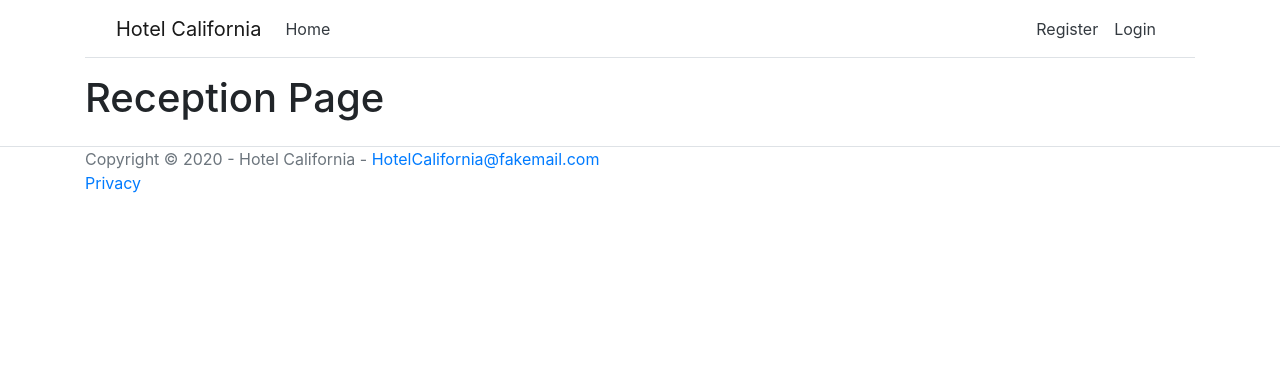
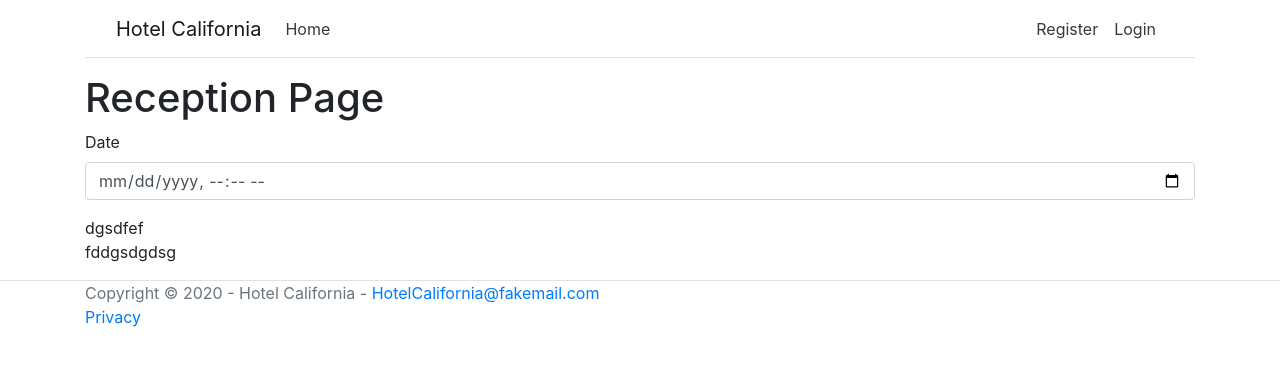
Before and after one commit to PRJ4-Gruppe-7/BreakfastWebAppV2, an ASP.NET Core app: page /Reception in a window 1280 px wide. Shown: the part 314-680 px from the top of the page. Run offline with ASP.NET Core 8, Linux system fonts and the light colour scheme; some libraries are stand-ins or nearby versions.

Commit message:
Added reception

```diff
--- a/Views/Reception/Index.cshtml
+++ b/Views/Reception/Index.cshtml
@@ -3,11 +3,42 @@
     ViewData["Title"] = "Reception Page";
 }
 
+
+
+<head>
     <script src="~/lib/jquery/dist/jquery.js"></script>
     <script src="~/lib/bootstrap/dist/js/bootstrap.js"></script>
+
+    <!-- Include Bootstrap Datepicker -->
+    <link rel="stylesheet" href="https://cdnjs.cloudflare.com/ajax/libs/bootstrap-datepicker/1.8.0/css/bootstrap-datepicker.min.css" />
+    <script src="https://cdnjs.cloudflare.com/ajax/libs/bootstrap-datepicker/1.8.0/js/bootstrap-datepicker.min.js"></script>
+
     <script src="~/js/Reception.js"></script>
-
-<h1>Reception Page</h1>
+    <link rel="stylesheet" src="~/css/reception.css" />
+</head>
 
 
-<div></div>
+<body>
+    <h1>Reception Page</h1>
+
+    <div class="content">
+        <div class="form-group">
+            <label asp-for="TodoStartDate">Date</label>
+            <input asp-for="TodoStartDate" class="form-control" placeholder="Date for the meeting" id="datepicker">
+            <span asp-validation-for="TodoStartDate" class="text-danger"></span>
+        </div>
+
+        <div class="input">
+
+            dgsdfef
+        </div>
+
+        <div class="output">
+            fddgsdgdsg
+
+        </div>
+
+    </div>
+
+
+</body>
--- a/wwwroot/js/Reception.js
+++ b/wwwroot/js/Reception.js
@@ -3,5 +3,6 @@
 
 console.log("Inside reception");
 
-$('#sandbox-container div').datepicker({
-});
+//$(function () {
+//    $("#datepicker").datepicker();
+//});
```
Also changed, not shown: wwwroot/css/reception.css (added, +19 -0 lines).
